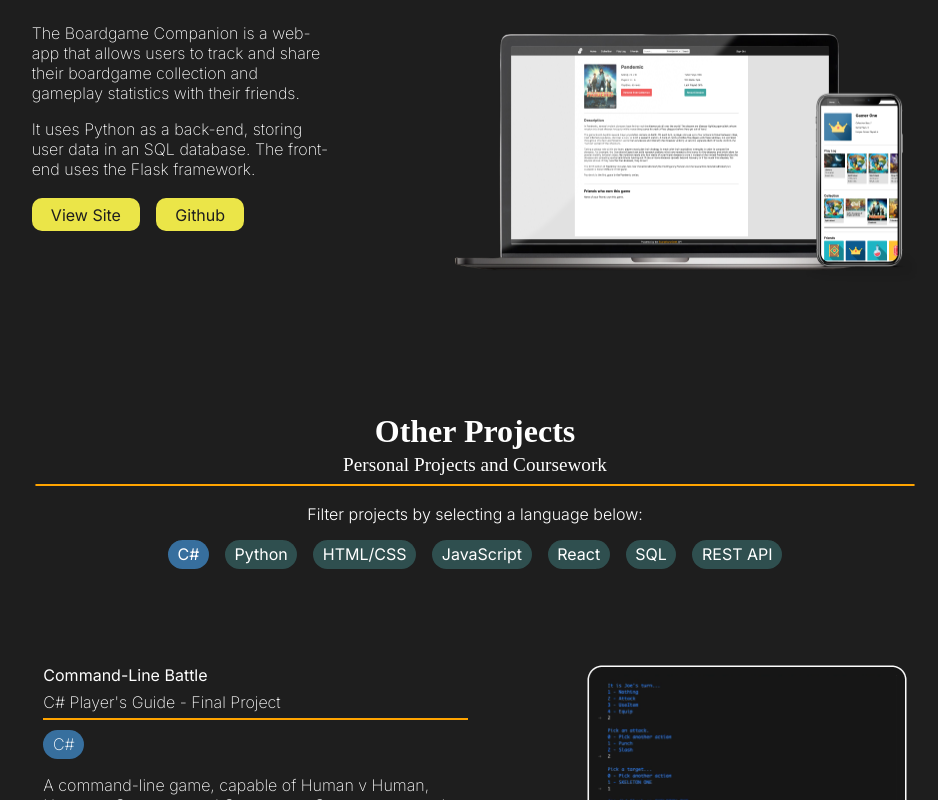
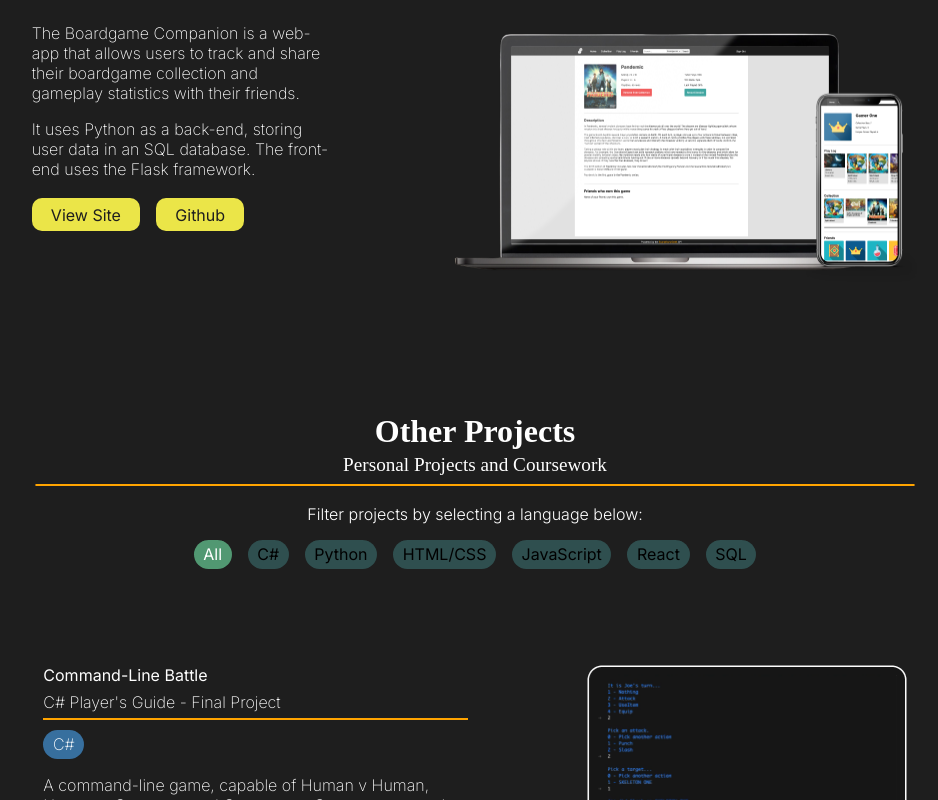
Before and after one commit to Jobeyobey/portfolio-website, a Next.js app: page / in a window 1280 px wide. Shown: the part 2000-2800 px from the top of the page, without its empty margins (165-1103 px from the left). Built offline with nearby package versions, Linux system fonts and the light colour scheme; a web font is replaced by a local one.

Commit message:
Add 'all' option to filter buttons

```diff
--- a/next.config.mjs
+++ b/next.config.mjs
@@ -1,11 +1,11 @@
 /** @type {import('next').NextConfig} */
 const nextConfig = {
-    output: "export",
+    // output: "export",
     reactStrictMode: true,
-    basePath: "/portfolio-website",
-    images: {
-        unoptimized: true,
-    },
+    basePath: "",
+    // images: {
+    //     unoptimized: true,
+    // },
 };
 
 export default nextConfig;
--- a/src/components/OtherProjects.js
+++ b/src/components/OtherProjects.js
@@ -43,7 +43,11 @@ export default function OtherProjects() {
         setTimeout(() => {
             setProjects((prevState) => {
                 return prevState.map((project) => {
-                    if (project.languages.includes(selectedButton.name)) {
+                    if (selectedButton.name === "All") {
+                        return { ...project, enabled: true };
+                    } else if (
+                        project.languages.includes(selectedButton.name)
+                    ) {
                         return { ...project, enabled: true };
                     } else {
                         return { ...project, enabled: false };
--- a/src/languageData.js
+++ b/src/languageData.js
@@ -1,10 +1,17 @@
 const languageData = [
+    {
+        id: 0,
+        name: "All",
+        className: "all",
+        color: "#376f9e",
+        enabled: true,
+    },
     {
         id: 1,
         name: "C#",
         className: "csharp",
         colour: "#376f9e",
-        enabled: true,
+        enabled: false,
     },
     {
         id: 2,
@@ -41,13 +48,6 @@ const languageData = [
         colour: "#e9e9e9",
         enabled: false,
     },
-    {
-        id: 7,
-        name: "REST API",
-        className: "restapi",
-        colour: "#ffa400",
-        enabled: false,
-    },
 ];
 
 export default languageData;
--- a/src/projectsData.js
+++ b/src/projectsData.js
@@ -1,19 +1,6 @@
 import nextConfig from "../next.config.mjs";
 
 const projectsData = [
-    {
-        id: 0,
-        title: "The Boardgame Companion",
-        subtitle: "Personal Project",
-        languages: ["Python", "HTML/CSS", "JavaScript", "SQL", "REST API"],
-        description1:
-            "The Boardgame Companion is a web-app that allows users to track and share their boardgame collection and gameplay statistics with their friends.",
-        description2:
-            "It uses Python as a back-end, storing user data in an SQL database. The front-end uses the Flask framework.",
-        imgSrc: `${nextConfig.basePath}/images/Boardgame-Companion.png`,
-        imgAlt: "Animation showing The Boardgame Companion.",
-        enabled: false,
-    },
     {
         id: 1,
         title: "Command-Line Battle",
@@ -38,7 +25,7 @@ const projectsData = [
             "Built using React, it also uses cookies to track player statistics, and allows the user to change the amount of dice, as well as the game mode.",
         imgSrc: `${nextConfig.basePath}/images/Tenzies.png`,
         imgAlt: "Animation showing the Tenzies gameplay.",
-        enabled: false,
+        enabled: true,
     },
     {
         id: 3,
@@ -51,7 +38,7 @@ const projectsData = [
             "Using the inputs from the user, a quiz is created by fetching questions that match the input criteria from an API. Once the user has selected their answers, they can submit them and see their score.",
         imgSrc: `${nextConfig.basePath}/images/React-Quiz-App.png`,
         imgAlt: "Animation showing a user playing the Quiz App game.",
-        enabled: false,
+        enabled: true,
     },
     {
         id: 4,
@@ -90,7 +77,7 @@ const projectsData = [
             "When 'generate meme' is clicked, an image is fetched asynchronously from a database, and the text is displayed on top.",
         imgSrc: `${nextConfig.basePath}/images/React-Meme-Generator.png`,
         imgAlt: "A meme of 3 monkeys on a sofa, with the caption 'when you decide to start learning programming'.",
-        enabled: false,
+        enabled: true,
     },
     {
         id: 7,
@@ -102,7 +89,7 @@ const projectsData = [
         description2: null,
         imgSrc: `${nextConfig.basePath}/images/Desktop-Portfolio-Dark.png`,
         imgAlt: "Animation showing an app switching between light and dark mode.",
-        enabled: false,
+        enabled: true,
     },
     {
         id: 8,
@@ -115,7 +102,7 @@ const projectsData = [
             "I was sure to follow accessibility guidelines, using ARIA labels to hide decorative elements from screen readers and add additional information to buttons. I designed the projects section in a way that I can easily add new projects in future as and when I complete them.",
         imgSrc: `${nextConfig.basePath}/images/Desktop-Portfolio-Dark.png`,
         imgAlt: "Animation showing this website.",
-        enabled: false,
+        enabled: true,
     },
     {
         id: 9,
@@ -128,7 +115,20 @@ const projectsData = [
             "Using Bootstrap, I created several carousel banners. I also implemented a filter to filter heroes by their role. The website is responsive and can be viewed on both desktop and mobile.",
         imgSrc: `${nextConfig.basePath}/images/CS50-Webpage.png`,
         imgAlt: "Animation showing a website about the Overwatch 2 videogame.",
-        enabled: false,
+        enabled: true,
+    },
+    {
+        id: 10,
+        title: "The Boardgame Companion",
+        subtitle: "Personal Project",
+        languages: ["Python", "HTML/CSS", "JavaScript", "SQL", "REST API"],
+        description1:
+            "The Boardgame Companion is a web-app that allows users to track and share their boardgame collection and gameplay statistics with their friends.",
+        description2:
+            "It uses Python as a back-end, storing user data in an SQL database. The front-end uses the Flask framework.",
+        imgSrc: `${nextConfig.basePath}/images/Boardgame-Companion.png`,
+        imgAlt: "Animation showing The Boardgame Companion.",
+        enabled: true,
     },
 ];
 
--- a/src/styles/globals.css
+++ b/src/styles/globals.css
@@ -494,8 +494,14 @@ button:active {
     background: darkslategray;
 }
 
+.all {
+    background: #519872;
+    color: white;
+}
+
 .python {
     background: var(--pythonGreen);
+    color: white;
 }
 
 .html {
@@ -529,14 +535,17 @@ button:active {
 
 .csharp {
     background: var(--myBlue);
+    color: white;
 }
 
 .react {
     background: var(--myBlue);
+    color: white;
 }
 
 .htmlcss {
     background: var(--htmlRed);
+    color: white;
 }
 
 /* Featured Project */
@@ -677,7 +686,6 @@ button:active {
     border-radius: 2rem;
     font-size: 1rem;
     font-family: "Inter";
-    color: white;
     border: none;
 }
 
@@ -854,12 +862,11 @@ button:active {
 }
 
 .stars {
-    background: #000 url(/portfolio-website/images/stars.png) repeat top center;
+    background: #000 url(/images/stars.png) repeat top center;
 }
 
 .twinkling {
-    background: transparent url(/portfolio-website/images/twinkling.png) repeat
-        top center;
+    background: transparent url(/images/twinkling.png) repeat top center;
     animation: move-twink-back 500s linear infinite;
     opacity: 50%;
 }
```
